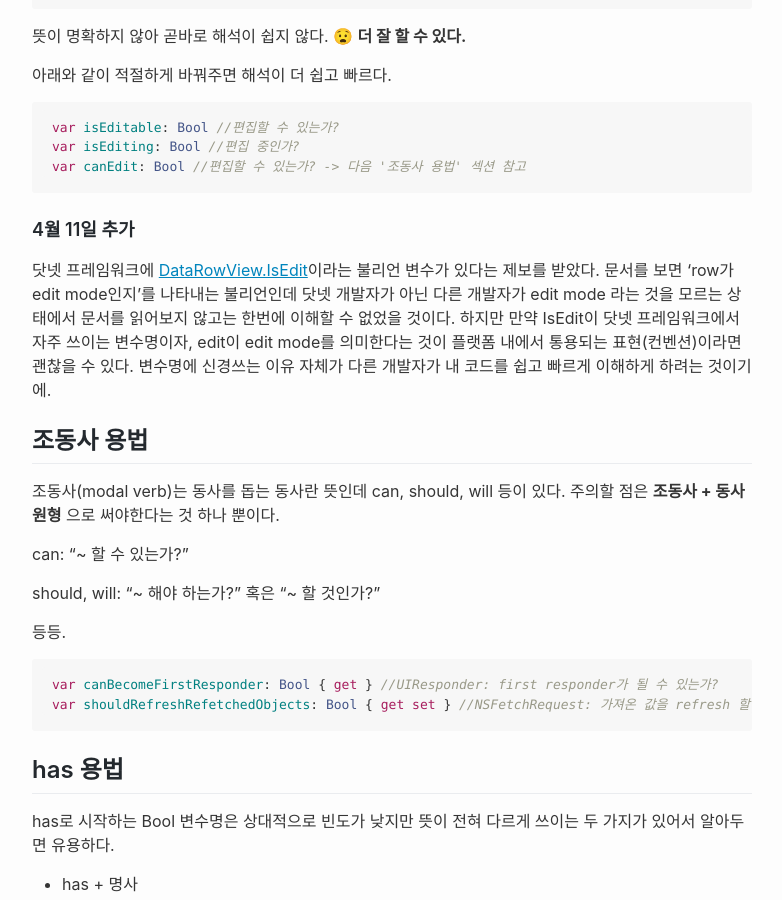
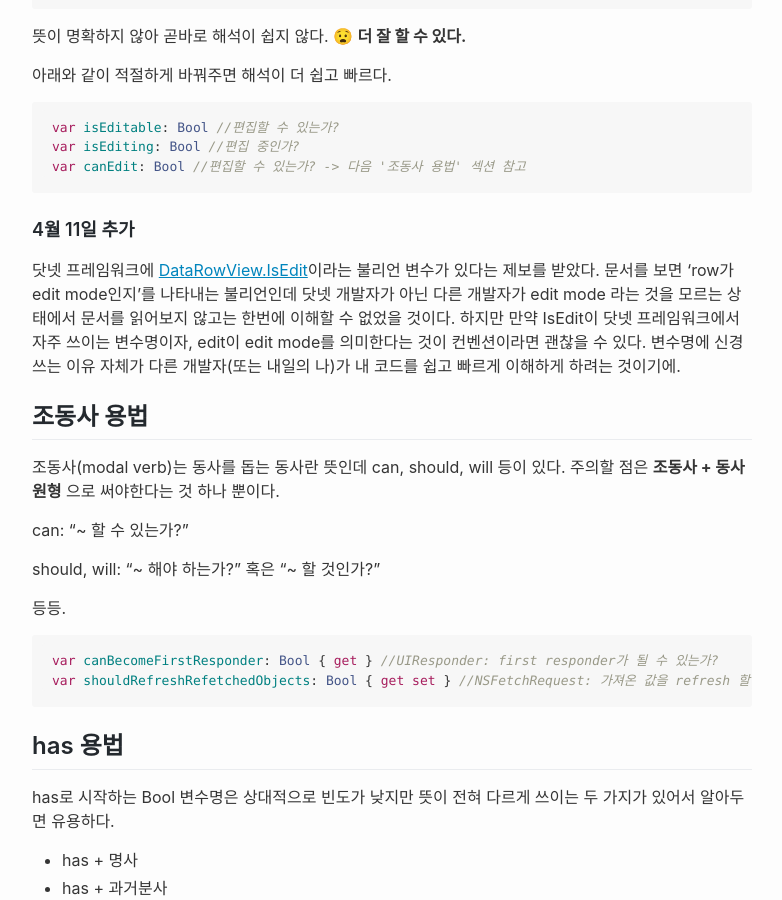
Before and after one commit to nsoojin/nsoojin.github.io, a Jekyll site: the page built from _posts/2018-04-11-naming-boolean-variables.md, in a window 1280 px wide and 900 px high, scrolled down 2397 px. Shown: the whole window, without its empty margins (68-850 px from the left). Built offline with Jekyll 4.4.1, drawn with Linux system fonts in a browser that asks for light colours.

Commit message:
minor fix

```diff
--- a/_posts/2018-04-11-naming-boolean-variables.md
+++ b/_posts/2018-04-11-naming-boolean-variables.md
@@ -94,7 +94,7 @@ var canEdit: Bool //편집할 수 있는가? -> 다음 '조동사 용법' 섹션
 
 ### 4월 11일 추가
 
-닷넷 프레임워크에 [DataRowView.IsEdit](https://msdn.microsoft.com/en-us/library/system.data.datarowview.isedit(v=vs.110).aspx)이라는 불리언 변수가 있다는 제보를 받았다. 문서를 보면 'row가 edit mode인지'를 나타내는 불리언인데 닷넷 개발자가 아닌 다른 개발자가 edit mode 라는 것을 모르는 상태에서 문서를 읽어보지 않고는 한번에 이해할 수 없었을 것이다. 하지만 만약 IsEdit이 닷넷 프레임워크에서 자주 쓰이는 변수명이자, edit이 edit mode를 의미한다는 것이 플랫폼 내에서 통용되는 표현(컨벤션)이라면 괜찮을 수 있다. 변수명에 신경쓰는 이유 자체가 다른 개발자가 내 코드를 쉽고 빠르게 이해하게 하려는 것이기에.
+닷넷 프레임워크에 [DataRowView.IsEdit](https://msdn.microsoft.com/en-us/library/system.data.datarowview.isedit(v=vs.110).aspx)이라는 불리언 변수가 있다는 제보를 받았다. 문서를 보면 'row가 edit mode인지'를 나타내는 불리언인데 닷넷 개발자가 아닌 다른 개발자가 edit mode 라는 것을 모르는 상태에서 문서를 읽어보지 않고는 한번에 이해할 수 없었을 것이다. 하지만 만약 IsEdit이 닷넷 프레임워크에서 자주 쓰이는 변수명이자, edit이 edit mode를 의미한다는 것이 컨벤션이라면 괜찮을 수 있다. 변수명에 신경쓰는 이유 자체가 다른 개발자(또는 내일의 나)가 내 코드를 쉽고 빠르게 이해하게 하려는 것이기에.
 
 
 ## 조동사 용법
```
